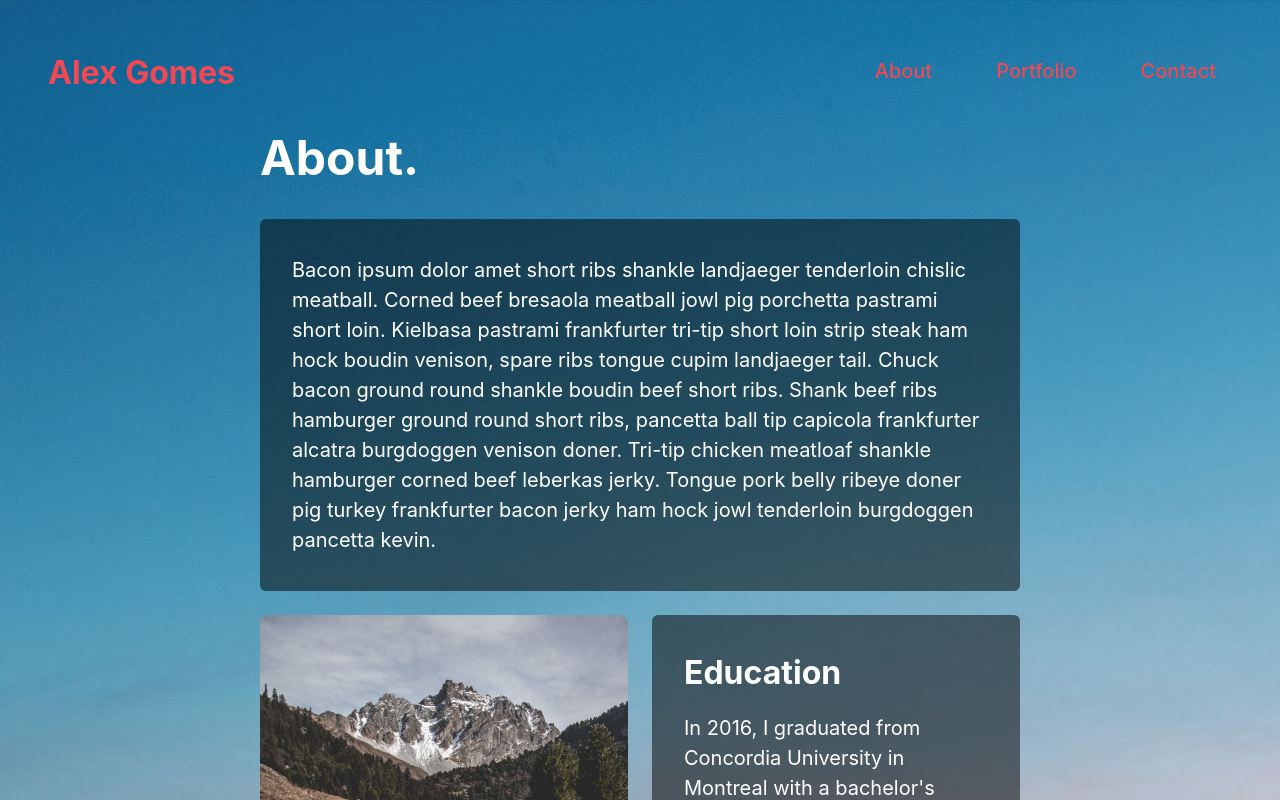
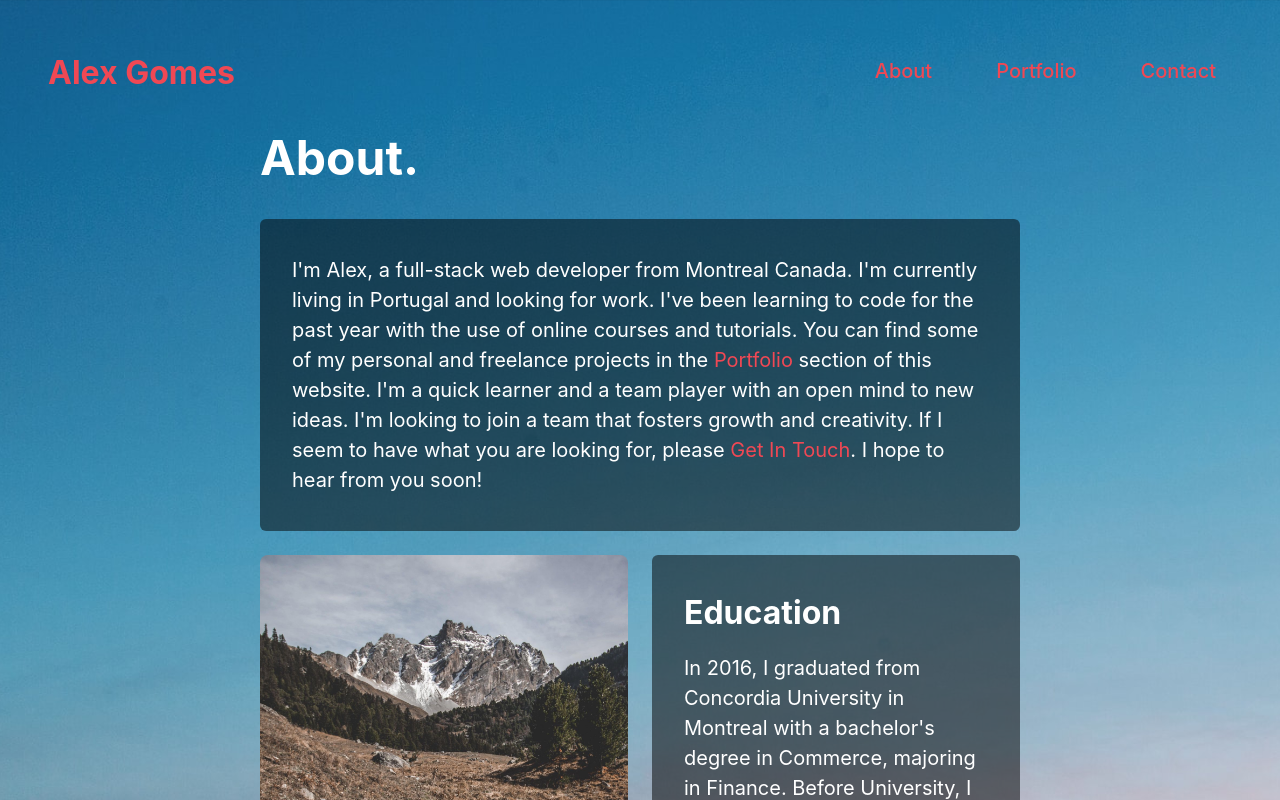
Before and after one commit to agomesd/my-portfolio, a Next.js app: page /about in a window 1280 px wide. Shown: the top 800 px of the page. Built offline with nearby package versions, Linux system fonts and the light colour scheme.

Commit message:
Work on portfolio page

```diff
--- a/pages/about.js
+++ b/pages/about.js
@@ -1,3 +1,4 @@
+import Link from "next/link";
 import Head from "next/head";
 import ContentCard from "../components/ContentCard";
 import Avatar from "../components/Avatar";
@@ -18,17 +19,26 @@ const About = () => {
         <div className={styles.grid}>
           <ContentCard gcs={"1"} gce={"3"}>
             <p>
-              Bacon ipsum dolor amet short ribs shankle landjaeger tenderloin
-              chislic meatball. Corned beef bresaola meatball jowl pig porchetta
-              pastrami short loin. Kielbasa pastrami frankfurter tri-tip short
-              loin strip steak ham hock boudin venison, spare ribs tongue cupim
-              landjaeger tail. Chuck bacon ground round shankle boudin beef
-              short ribs. Shank beef ribs hamburger ground round short ribs,
-              pancetta ball tip capicola frankfurter alcatra burgdoggen venison
-              doner. Tri-tip chicken meatloaf shankle hamburger corned beef
-              leberkas jerky. Tongue pork belly ribeye doner pig turkey
-              frankfurter bacon jerky ham hock jowl tenderloin burgdoggen
-              pancetta kevin.
+              I'm Alex, a full-stack web developer from Montreal Canada. I'm
+              currently living in Portugal and looking for work. I've been
+              learning to code for the past year with the use of online courses
+              and tutorials. You can find some of my personal and freelance
+              projects in the{" "}
+              <span>
+                <Link href="/portfolio">
+                  <a style={{ color: "#f04854" }}>Portfolio</a>
+                </Link>
+              </span>{" "}
+              section of this website. I'm a quick learner and a team player
+              with an open mind to new ideas. I'm looking to join a team that
+              fosters growth and creativity. If I seem to have what you are
+              looking for, please{" "}
+              <span>
+                <Link href="/contact">
+                  <a style={{ color: '#f04854' }}>Get In Touch</a>
+                </Link>
+              </span>
+              . I hope to hear from you soon!
             </p>
           </ContentCard>
           <div className={styles.flexbox}>
@@ -62,13 +72,14 @@ const About = () => {
                   <li>PostgreSQL</li>
                   <li>RESTful API</li>
                   <li>Git</li>
+                  <li>Netlify</li>
                 </ul>
               </ContentCard>
-              <ContentCard title={'Languages'} mgtop={'2rem'}>
+              <ContentCard title={"Languages"} mgtop={"2rem"}>
                 <ul>
-                    <li>English - C2 Fluent Bilingual</li>
-                    <li>French - C2 Fluent Bilingual</li>
-                    <li>Portuguese - B1 Intermediate</li>
+                  <li>English - C2 Fluent Bilingual</li>
+                  <li>French - C2 Fluent Bilingual</li>
+                  <li>Portuguese - B1 Intermediate</li>
                 </ul>
               </ContentCard>
             </ContentCard>
--- a/pages/portfolio.js
+++ b/pages/portfolio.js
@@ -23,8 +23,9 @@ const Portfolio = () => {
           <ProjectCard
             title={"SoopaShop"}
             url={"https://gwd-ecommerce-next.netlify.app/"}
+            repo_url={"https://github.com/agomesd/jamstack-ecom"}
             description={
-              "A dynamic e-commerce website built with Next.js and Stripe, hosted on netlify styled with Styled Components. Project built from Jon Meyer's tutorial."
+              "An e-commerce webapp built with Next.js and Stripe, hosted on netlify styled with Styled Components. Project built from Jon Meyer's tutorial."
             }
           />
         </div>
--- a/styles/Home.module.css
+++ b/styles/Home.module.css
@@ -8,7 +8,7 @@
 .container {
   position: relative;
   margin: 0 auto;
-  padding: 6rem 0;
+  padding: 8rem 0;
   width: 760px;
   min-height: 100vh;
   display: flex;
@@ -21,6 +21,7 @@
   padding: 1rem 2rem;
   border-radius: 6px;
   color: #fff;
+  line-height: 2.5rem;
 }
 
 .image {
--- a/styles/components/ProjectCard.module.css
+++ b/styles/components/ProjectCard.module.css
@@ -2,6 +2,7 @@
     background-color: rgba(0,0,0, 0.75);
     padding: 2rem;
     border-radius: 8px;
+    margin: 1rem 0;
 }
 
 .header {
--- a/styles/pages/Portfolio.module.css
+++ b/styles/pages/Portfolio.module.css
@@ -19,7 +19,6 @@
 }
 
 .grid {
-  display: grid;
-  grid-template-columns: 1fr 1fr;
-  grid-gap: 2rem;
+  display: flex;
+  flex-direction: column;
 }
```
Also changed, not shown: components/ProjectCard.jsx (+5 -3 lines), pages/index.js (+6 -2 lines).
